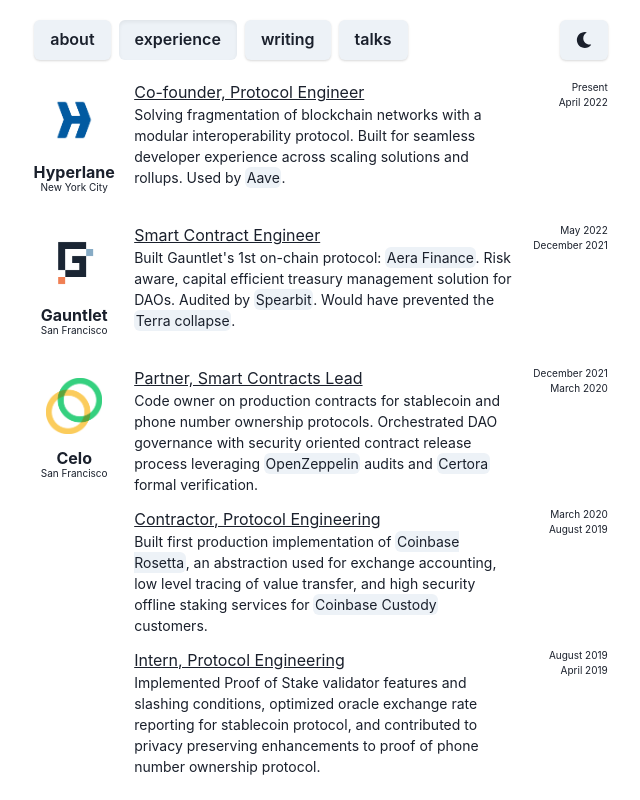
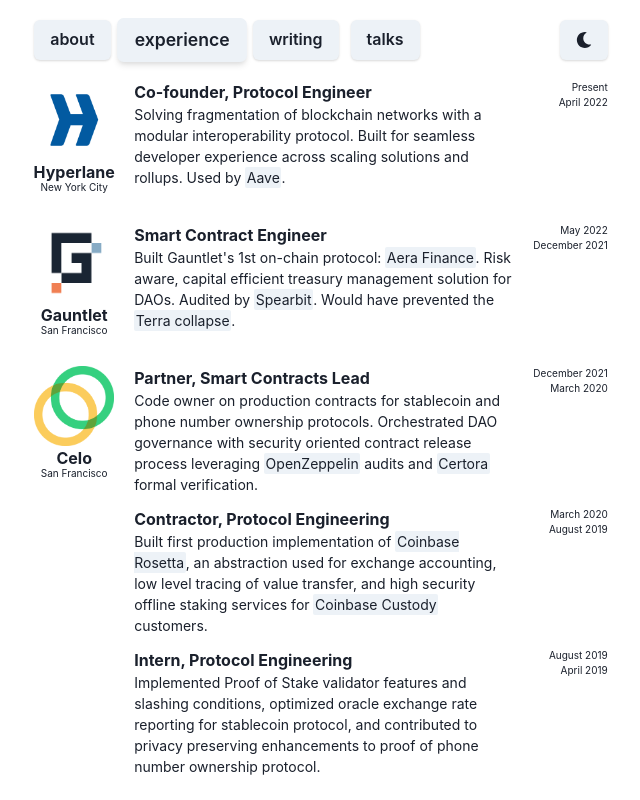
Before and after one commit to yorhodes/website, a Next.js app: page /experience in a window 1280 px wide. Shown: the top 800 px of the page, without its empty margins (319-959 px from the left). Built offline with nearby package versions, Linux system fonts and the light colour scheme.

Commit message:
Small styling improvements

```diff
--- a/components/appendix.tsx
+++ b/components/appendix.tsx
@@ -7,7 +7,7 @@
     if (!match) return text;
     return (
       <Link
-        rounded="md"
+        rounded="sm"
         padding="0.1rem"
         background={color}
         key={text}
--- a/components/bio.tsx
+++ b/components/bio.tsx
@@ -12,7 +12,7 @@
         src="headshot.jpeg"
         borderRadius='full'
         boxSize="150px"
-        filter="grayscale(50%)"
+        filter="grayscale(30%)"
         _hover={{
           filter: "grayscale(10%)",
         }}
--- a/components/experience.tsx
+++ b/components/experience.tsx
@@ -8,7 +8,7 @@
   return (
     <Flex key={role.title + role.end} direction="row">
       <Flex direction="column" width="80%">
-        <Text fontSize="md" as="u">
+        <Text fontSize="md" as="b">
           {role.title}
         </Text>
         <Text fontSize="sm">{Appendix(role.description ?? "", appendix)}</Text>
@@ -32,7 +32,6 @@
         <Link href={experience.link} textAlign="center" isExternal>
           <Img
             bg="white"
-            padding="3"
             src={`logos/${experience.logo}`}
             objectFit="scale-down"
             maxWidth="20"
--- a/components/navbar.tsx
+++ b/components/navbar.tsx
@@ -3,7 +3,6 @@
 import { HStack, useColorMode, Spacer, Button } from "@chakra-ui/react";
 import { FaMoon, FaSun } from "react-icons/fa";
 import { NavPage } from "../types";
-import Edit from "./edit";
 
 const NavElem = (navPage: NavPage) => {
   const router = useRouter();
@@ -11,7 +10,12 @@
 
   return (
     <NextLink href={navPage.link} key={navPage.text} passHref>
-      <Button shadow={isActive ? "inner" : "base"}>{navPage.text}</Button>
+      <Button
+        shadow={isActive ? "md" : "base"}
+        transform={isActive ? "scale(1.1)" : "scale(1)"}
+      >
+        {navPage.text}
+      </Button>
     </NextLink>
   );
 };
@@ -27,7 +31,7 @@
 
 const Navbar = (navPages: NavPage[]) => {
   return (
-    <HStack paddingY="5">
+    <HStack paddingY="5" wrap="wrap" gap="3">
       {navPages.map(NavElem)}
       <Spacer />
       <ToggleDarkModeButton />
--- a/components/writing.tsx
+++ b/components/writing.tsx
@@ -4,7 +4,7 @@
 const WritingElem = (content: Content) => (
   <Flex key={content.title} direction="row">
     <Flex direction="column" width="75%">
-      <Link href={content.link} isExternal>
+      <Link href={content.link} as="b" isExternal>
         {content.title}
       </Link>
       <Text fontSize="sm">{content.description}</Text>
--- a/data/experience.json
+++ b/data/experience.json
@@ -134,7 +134,7 @@
             },
             {
                 "title": "Student",
-                "description": "Honor Roll and National Honors Society member. Alumni include eight Nobel laureates and six Pulitzer authors. Personal favorites are Leslie Lamport and Martin Hellman.",
+                "description": "Honor Roll and National Honors Society member. Alumni include Turing Award recipients Leslie Lamport and Martin Hellman.",
                 "start": "September 2012",
                 "end": "May 2016"
             }
--- a/data/writing.json
+++ b/data/writing.json
@@ -6,7 +6,7 @@
         "published": "Aug 2023"
     },
     {
-        "title": "Announcing Interchain Accounts and Queries for the EVM",
+        "title": "Interchain Accounts and Queries for the EVM",
         "description": "An introduction to two developer primitives that vastly simplify building crosschain applications",
         "link": "https://medium.com/hyperlane/announcing-interchain-accounts-and-queries-783452e23ff2",
         "published": "Nov 2022"
@@ -24,7 +24,7 @@
         "published": "Feb 2019"
     },
     {
-        "title": "Abstracting Blockchains",
+        "title": "Framework for Abstracting Blockchains",
         "description": "A framework for identifying and understanding the modular components of blockchains",
         "link": "https://medium.com/rice-blockchain/abstracting-blockchains-enabling-stateful-applications-1ea694843939",
         "published": "Feb 2019"
@@ -48,7 +48,7 @@
         "published": "Nov 2017"
     },
     {
-        "title": "HackerNoon: A Revolutionary Approach to Academic Validation Using Ethereum",
+        "title": "HackerNoon: Academic Diploma Validation Using Ethereum",
         "description": "HackRice project for validating academic credentials without the National Clearinghouse",
         "link": "https://medium.com/hackernoon/a-revolutionary-approach-to-academic-validation-using-ethereum-99a8818fc7cf",
         "published": "Sept 2017"
--- a/pages/experience.tsx
+++ b/pages/experience.tsx
@@ -1,11 +1,13 @@
-import { Flex } from "@chakra-ui/react";
+import { Box, Flex } from "@chakra-ui/react";
 import ExperienceElem from "../components/experience";
 import experiences from "../data/experience.json";
 
 const ExperiencePage = () => (
-  <Flex direction="column" gap="8">
-    {experiences.map(ExperienceElem)}
-  </Flex>
+  <Box>
+    <Flex direction="column" gap="8">
+      {experiences.map(ExperienceElem)}
+    </Flex>
+  </Box>
 );
 
 export default ExperiencePage;
--- a/pages/index.tsx
+++ b/pages/index.tsx
@@ -11,8 +11,7 @@
   'email',
   'github',
   'twitter',
-  'telegram',
-  'discord',
+  'telegram'
 ];
 
 const selected: Social[] = SELECT.map((s): Social => links.find(({link, label}) => link.includes(s) || label?.includes(s))!);
@@ -20,7 +19,7 @@
 const IndexPage = () => (
   <Box>
     {Bio(bio)}
-    <HStack>
+    <HStack wrap="wrap">
       {selected.map(SocialLogoLink)}
     </HStack>
   </Box>
--- a/pages/writing.tsx
+++ b/pages/writing.tsx
@@ -51,8 +51,6 @@
   );
   fs.mkdirSync("./public/rss", { recursive: true });
   fs.writeFileSync("./public/rss/feed.xml", feed.rss2());
-  fs.writeFileSync("./public/rss/atom.xml", feed.atom1());
-  fs.writeFileSync("./public/rss/feed.json", feed.json1());
 
   return { props: {} };
 };
--- a/theme.ts
+++ b/theme.ts
@@ -1,4 +1,4 @@
-import { extendTheme, withDefaultColorScheme, type ThemeConfig } from "@chakra-ui/react";
+import { extendTheme, type ThemeConfig } from "@chakra-ui/react";
 
 const config: ThemeConfig = {
   initialColorMode: "system",
@@ -11,12 +11,6 @@
     global: {
       button: {
         shadow: "base",
-        _hover: {
-          // transform: "scale(1.01)",
-          // filter: "drop-shadow(1px 1px 0 gray)",
-          shadow: "inner",
-        },
-        // filter: "drop-shadow(3px 3px 0 gray)",
         rounded: "md"
       },
     },
```
